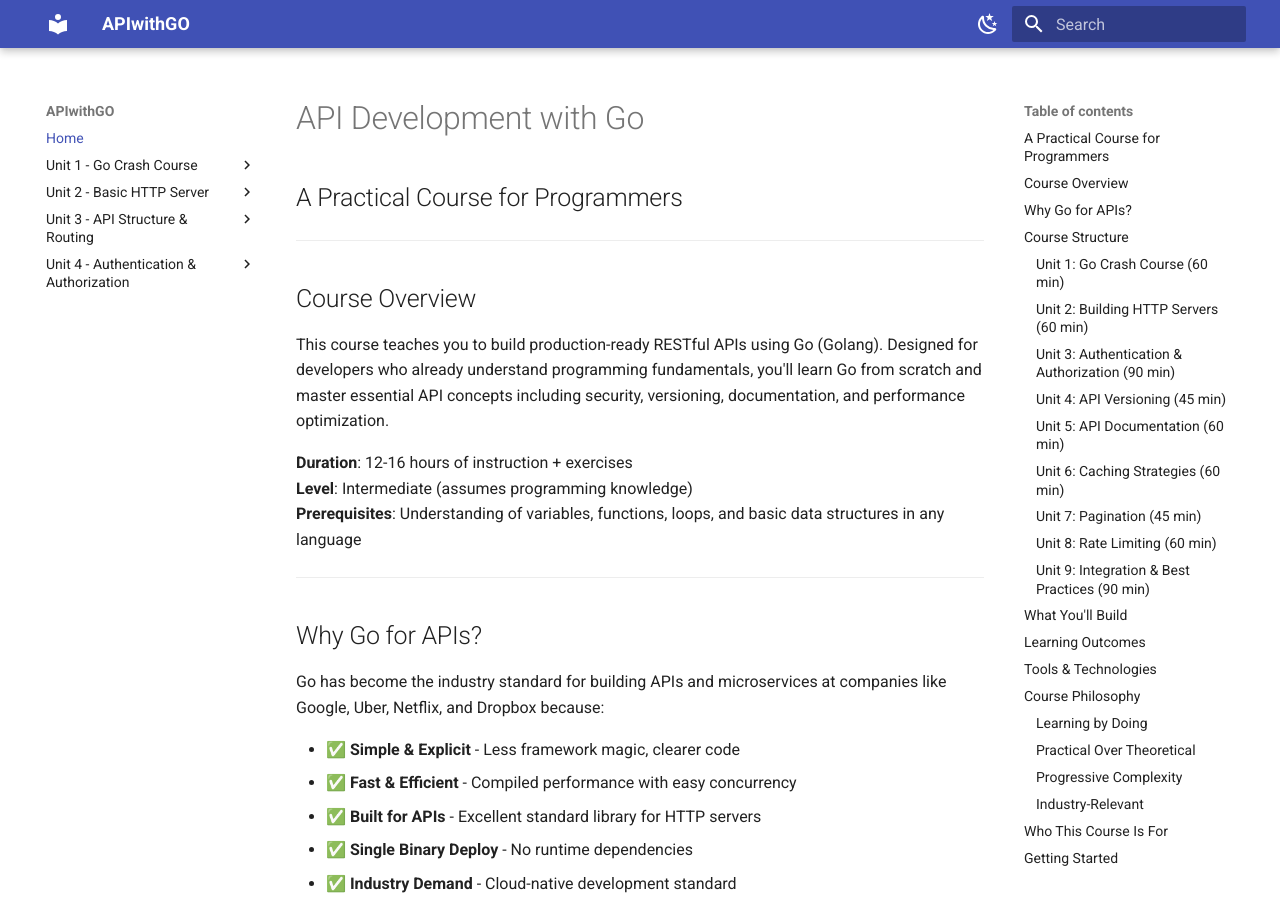
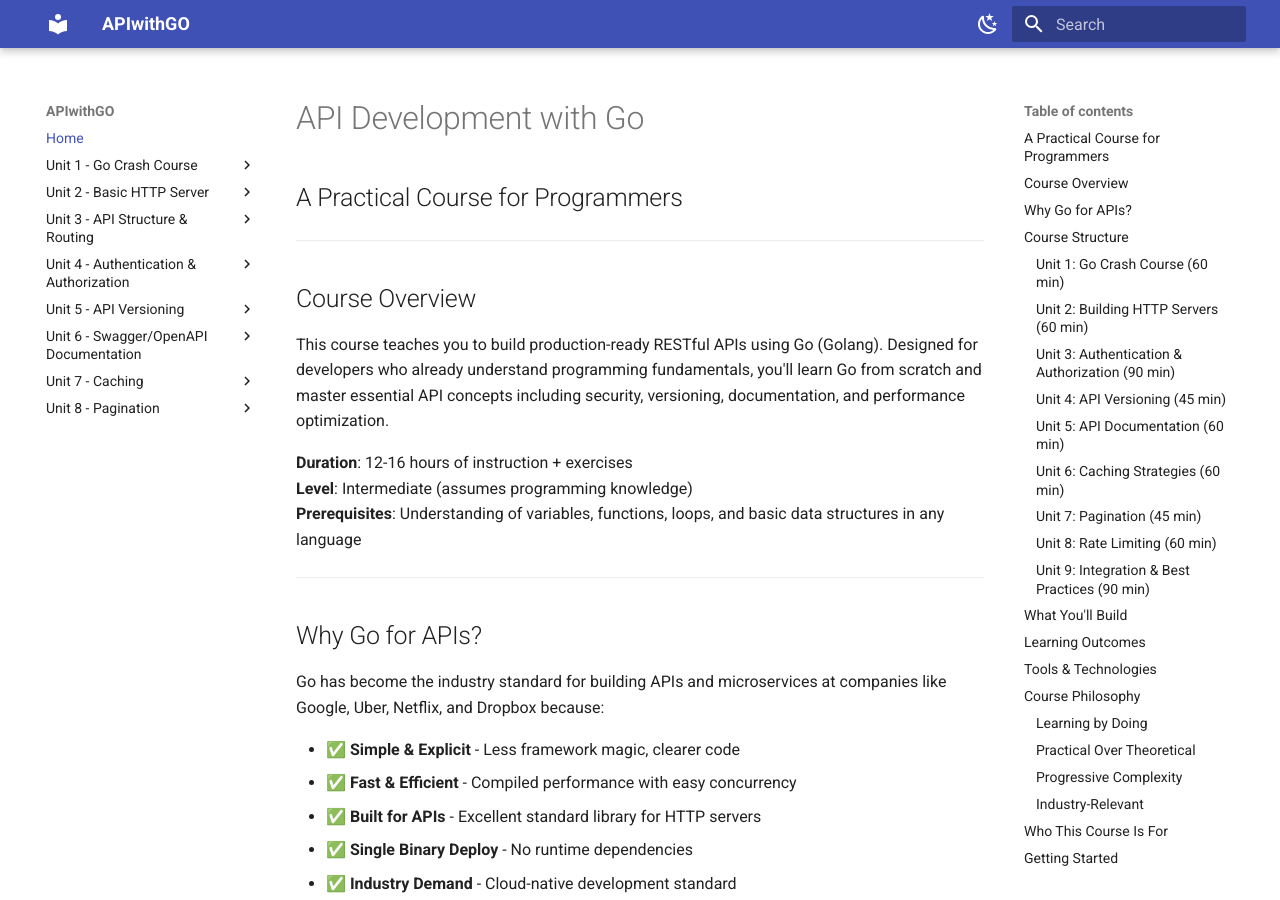
Before and after one commit to pouyaaghahoseini/APIwithGO, an MkDocs documentation site: the page built from docs/index.md, in a window 1280 px wide and 900 px high. Built offline with MkDocs 1.6.1 and Material for MkDocs 9.7.7, drawn with Linux system fonts in a browser that asks for light colours; some of the changed lines change nothing that is shown.

Commit message:
Fix mkdocs.yml

```diff
--- a/mkdocs.yml
+++ b/mkdocs.yml
@@ -55,9 +55,29 @@ nav:
       - Exercise 1 Solution: unit4/unit4_exercise1_solution.md
       - Exercise 2: unit4/unit4_exercise2.md
       - Exercise 2 Solution: unit4/unit4_exercise2_solution.md
-  # - Unit 5 - API Versioning:
-  # - Unit 6 - Swagger/OpenAPI Documentation:
-  # - Unit 7 - Caching:
-  # - Unit 8 - Pagination:
+  - Unit 5 - API Versioning:
+      - Lesson: unit5/unit5_api_versioning.md
+      - Exercise 1: unit5/unit5_exercise1.md
+      - Exercise 1 Solution: unit5/unit5_exercise1_solution.md
+      - Exercise 2: unit5/unit5_exercise2.md
+      - Exercise 2 Solution: unit5/unit5_exercise2_solution.md
+  - Unit 6 - Swagger/OpenAPI Documentation:
+      - Lesson: unit6/unit6_swagger_openapi_documentation.md
+      - Exercise 1: unit6/unit6_exercise1.md
+      - Exercise 1 Solution: unit6/unit6_exercise1_solution.md
+      - Exercise 2: unit6/unit6_exercise2.md
+      - Exercise 2 Solution: unit6/unit6_exercise2_solution.md
+  - Unit 7 - Caching:
+      - Lesson: unit7/unit7_caching.md
+      - Exercise 1: unit7/unit7_exercise1.md
+      - Exercise 1 Solution: unit7/unit7_exercise1_solution.md
+      - Exercise 2: unit7/unit7_exercise2.md
+      - Exercise 2 Solution: unit7/unit7_exercise2_solution.md
+  - Unit 8 - Pagination:
+      - Lesson: unit8/unit8_pagination.md
+      - Exercise 1: unit8/unit8_exercise1.md
+      - Exercise 1 Solution: unit8/unit8_exercise1_solution.md
+      - Exercise 2: unit8/unit8_exercise2.md
+      - Exercise 2 Solution: unit8/unit8_exercise2_solution.md
   # - Unit 9 - Rate Limiting:
   # - Unit 10 - Complete Integration Example:
```
